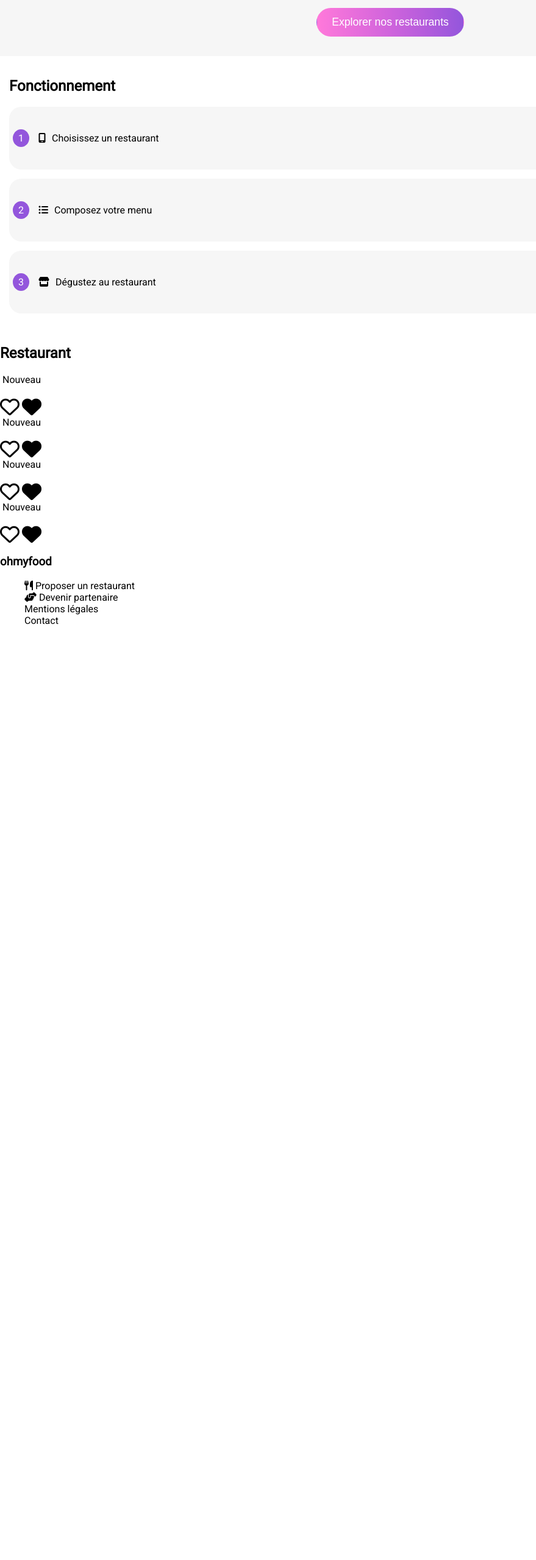
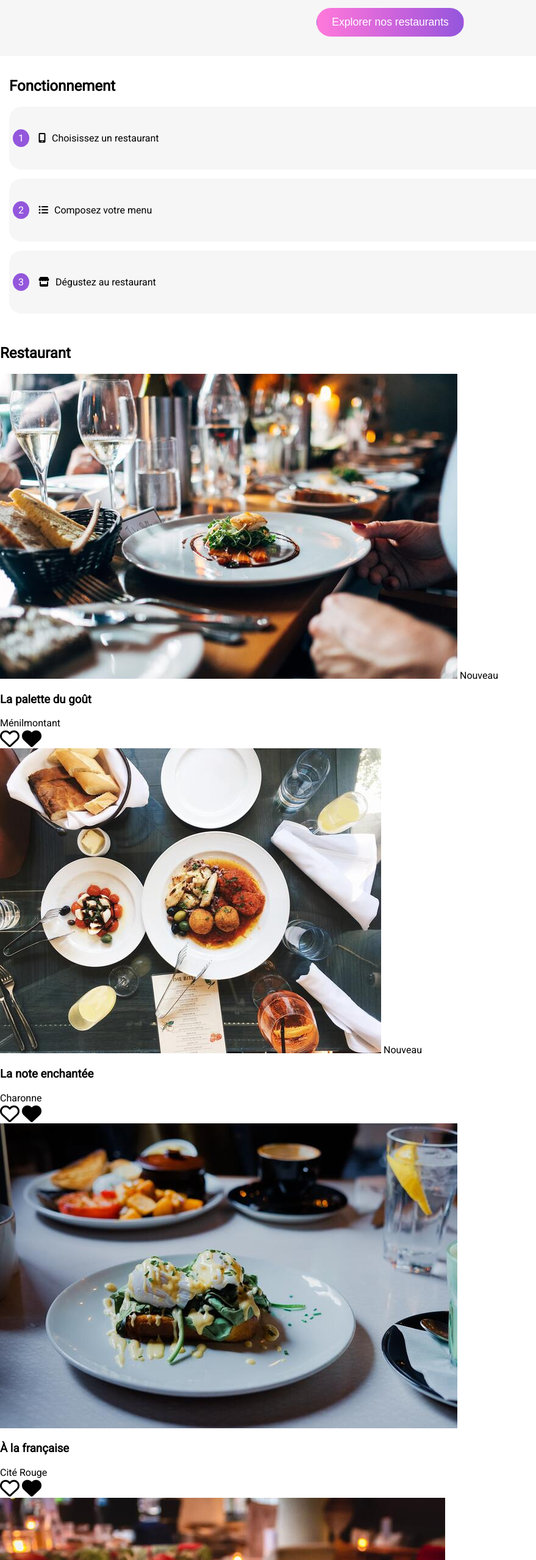
Before and after one commit to Xforce35/LESGUER_MIKAEL_3_220721.github.io, a website: page index.html in a window 1280 px wide. Shown: the part 242-2800 px from the top of the page at 61% size, without its empty margins (0-879 px from the left). Before the commit the page ends 1285 px from the top, so only its background shows below. Drawn offline with Linux system fonts and the light colour scheme; a web font is replaced by a local one.

Commit message:
structuration de l'index v2

```diff
--- a/index.html
+++ b/index.html
@@ -73,12 +73,12 @@
 
             <div class="cards">
                 <a class="card" href="">
-                <img src="" alt="" class="card__img">
+                    <img src="src/img/La_palette_du_goût.jpg" alt="" class="card__img">
                     <span class="card__badge">Nouveau</span>
                     <div class="card__footer">
                         <div class="card__content">
-                        <h3 class="card__title"></h3>
-                        <span class="card__subtitle"></span>
+                            <h3 class="card__title">La palette du goût</h3>
+                            <span class="card__subtitle">Ménilmontant</span>
                         </div>
                         <div class="menu__btn card__btn">
                             <i class="card__like menu__like menu__like--noBg far fa-heart fa-2x"></i>
@@ -86,13 +86,14 @@
                         </div>
                     </div>
                 </a>
+
                 <a class="card" href="">
-                <img src="" alt="" class="card__img">
+                    <img src="src/img/La_note_enchantée.jpg" alt="" class="card__img">
                     <span class="card__badge">Nouveau</span>
                     <div class="card__footer">
                         <div class="card__content">
-                        <h3 class="card__title"></h3>
-                        <span class="card__subtitle"></span>
+                            <h3 class="card__title">La note enchantée</h3>
+                            <span class="card__subtitle">Charonne</span>
                         </div>
                         <div class="menu__btn card__btn">
                             <i class="card__like menu__like menu__like--noBg far fa-heart fa-2x"></i>
@@ -100,26 +101,29 @@
                         </div>
                     </div>
                 </a>
+
                 <a class="card" href="">
-                <img src="" alt="" class="card__img">
-                <span class="card__badge">Nouveau</span>
+                    <img src="src/img/A_la_française.jpg" alt="" class="card__img">
+                    <!-- <span class="card__badge">Nouveau</span> -->
                     <div class="card__footer">
                         <div class="card__content">
-                        <h3 class="card__title"></h3>
-                        <span class="card__subtitle"></span>
+                            <h3 class="card__title">À la française</h3>
+                            <span class="card__subtitle">Cité Rouge</span>
                         </div>
                         <div class="menu__btn card__btn">
                             <i class="card__like menu__like menu__like--noBg far fa-heart fa-2x"></i>
                             <i class="card__like menu__like menu__like--bg fas fa-heart fa-2x"></i>
                         </div>
                     </div>
-            </a><a class="card" href="">
-                <img src="" alt="" class="card__img">
+                </a>
+
+                <a class="card" href="">
+                    <img src="src/img/Le_délice_des_sens.jpg" alt="" class="card__img">
                     <span class="card__badge">Nouveau</span>
                     <div class="card__footer">
                         <div class="card__content">
-                        <h3 class="card__title"></h3>
-                        <span class="card__subtitle"></span>
+                            <h3 class="card__title">Le délice des sens</h3>
+                            <span class="card__subtitle">Folie-Méricourt</span>
                         </div>
                         <div class="menu__btn card__btn">
                             <i class="card__like menu__like menu__like--noBg far fa-heart fa-2x"></i>
```
Lines whose indentation alone changed are shown as unchanged.
